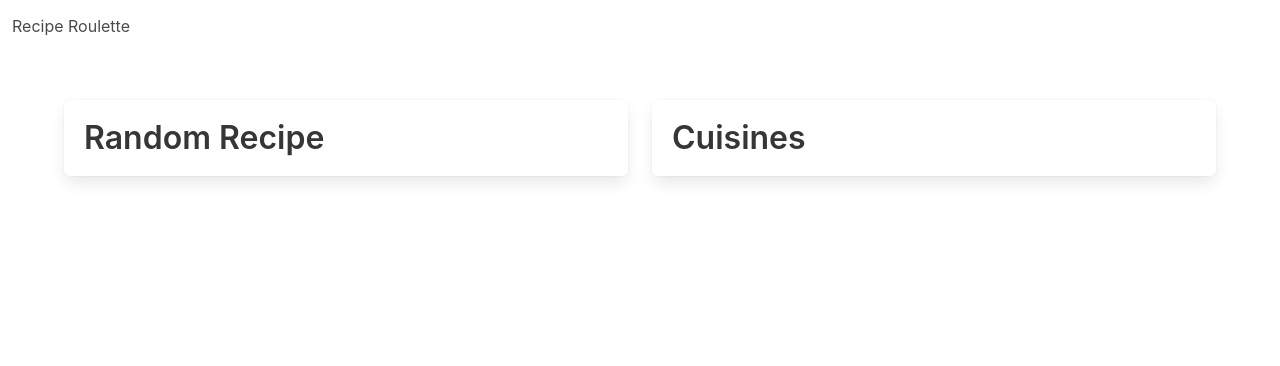
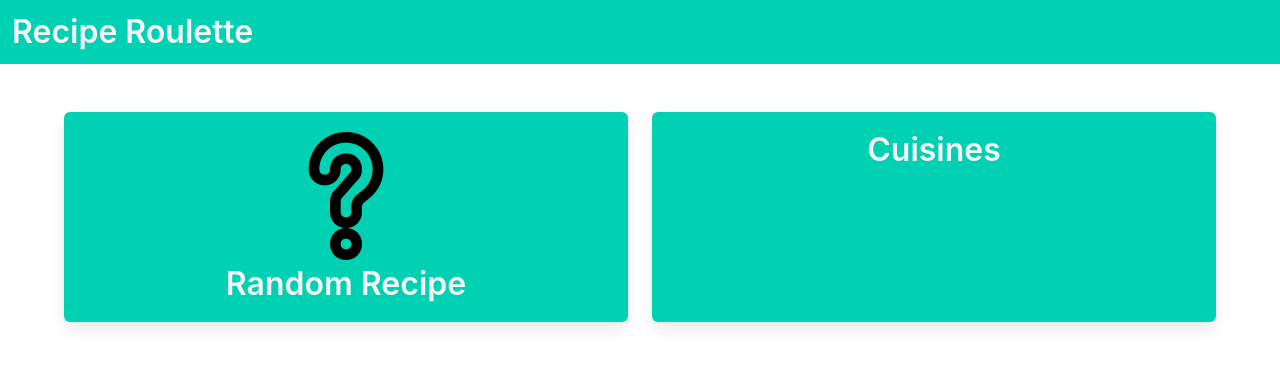
Before and after one commit to bengovernali/recipe-app, a React (Create React App) app: page / in a window 1280 px wide. Shown: the top 366 px of the page. Built offline with nearby package versions, Linux system fonts and the light colour scheme.

Commit message:
added images folder with questionmark.png, rearranged elements and classes to mess around with bulma styling. utilizing background and text color modifications

```diff
--- a/src/components/home.js
+++ b/src/components/home.js
@@ -1,4 +1,6 @@
 import React, { Component } from "react";
+
+import questionMark from '../images/questionmark.png'
 
 class Home extends Component {
   render() {
@@ -7,16 +9,19 @@ class Home extends Component {
         <div className="container">
           <div className="tile is-ancestor">
               <div className="tile is-parent">
-                <div className="tile is-child box">
+                <div className="tile is-child box has-background-primary has-text-centered">
+                  <figure class="image is-128x128 is-inline-block" >
+                    <img src={questionMark} alt="question mark" />
+                  </figure>
                   <a href="/random">
-                    <p className="title">Random Recipe</p>
+                    <p className="title has-text-light has-text-centered">Random Recipe</p>
                   </a>
                 </div>
               </div>
               <div className="tile is-parent">
-                <div className="tile is-child box">
+                <div className="tile is-child box has-background-primary">
                   <a href="/cusines">
-                    <p className="title">Cuisines</p>
+                    <p className="title has-text-light has-text-centered">Cuisines</p>
                   </a>
                 </div>
               </div>
--- a/src/components/navbar.js
+++ b/src/components/navbar.js
@@ -4,9 +4,9 @@ class Navbar extends Component {
   render() {
     return (
       <div>
-          <nav className="navbar" role="navigation" aria-label="main-navigation">
-              <div className="navbar-brand">
-                  <h1 className="navbar-item">Recipe Roulette</h1>
+          <nav className="navbar has-background-primary" role="navigation" aria-label="main-navigation">
+              <div className="navbar-brand is-large">
+                  <h1 className="navbar-item title has-text-light">Recipe Roulette</h1>
               </div>
           </nav>
       </div>
```
Also changed, not shown: src/images/questionmark.png (added).
